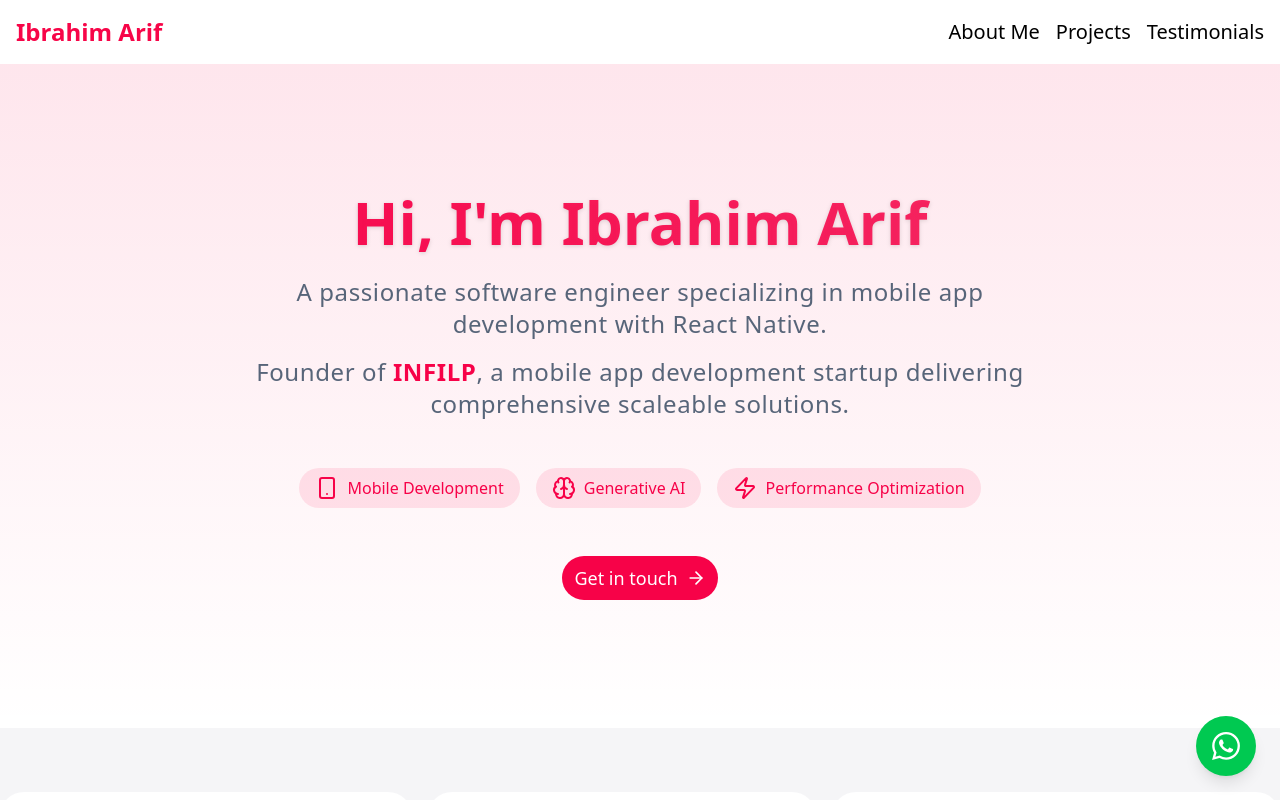
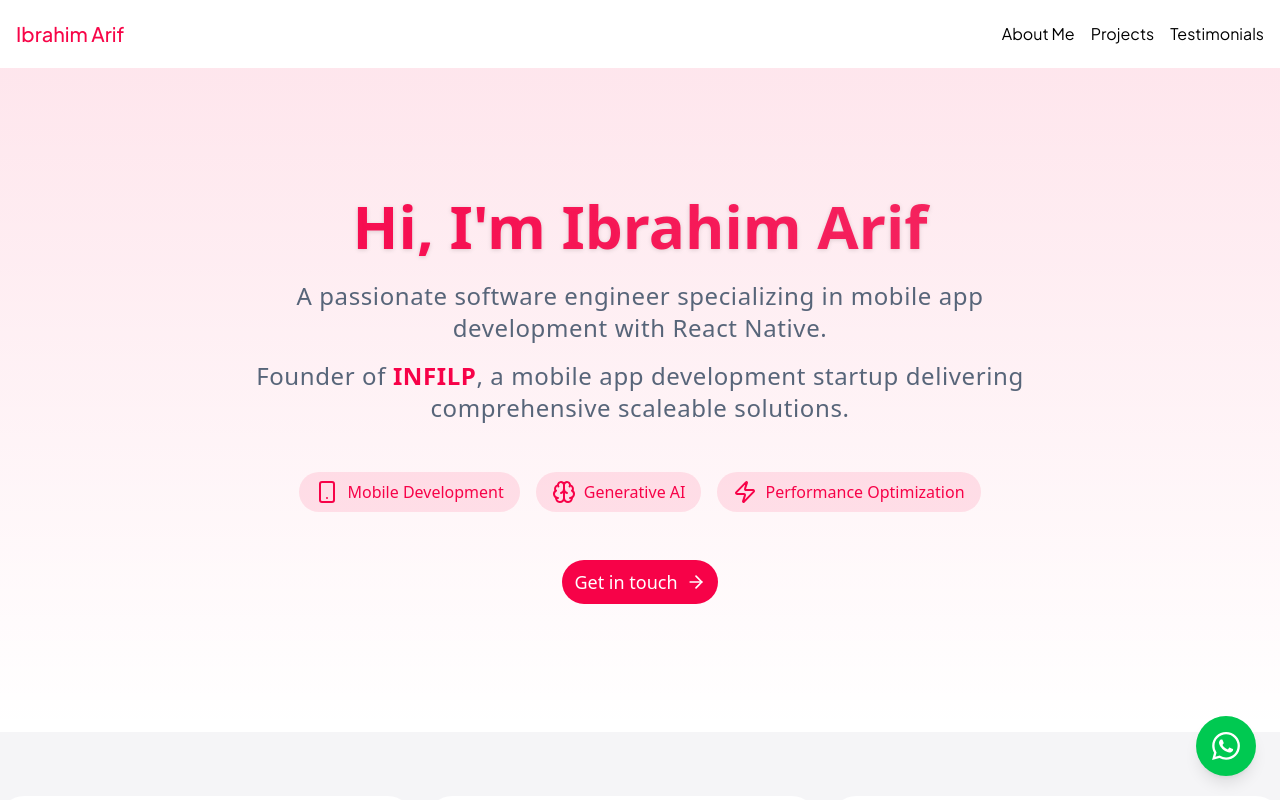
Before and after one commit to Ibrahim-Arif/personal-portfolio-redesign, a Next.js app: page / in a window 1280 px wide. Shown: the top 800 px of the page. Built offline with nearby package versions, Linux system fonts and the light colour scheme.

Commit message:
update navbar

```diff
--- a/src/app/globals.css
+++ b/src/app/globals.css
@@ -10,6 +10,15 @@
     font-family: var(--font-PlusJakartaSans);
     font-weight: 400;
   }
+  .font-PlusJakartaSans-regular {
+    font-family: var(--font-PlusJakartaSans);
+    font-weight: 400;
+  }
+  .font-PlusJakartaSans-medium {
+    font-family: var(--font-PlusJakartaSans);
+    font-weight: 500;
+  }
+
   .font-SfProDisplay-regular {
     font-family: var(--font-SfProDisplay);
     font-weight: 400;
--- a/src/app/layout.js
+++ b/src/app/layout.js
@@ -45,6 +45,16 @@ const PlusJakartaSans = localFont({
   src: [
     {
       path: "../../public/fonts/PlusJakartaSans-Italic.ttf",
+      weight: "400",
+      style: "normal",
+    },
+    {
+      path: "../../public/fonts/PlusJakartaSans-Medium.ttf",
+      weight: "500",
+      style: "normal",
+    },
+    {
+      path: "../../public/fonts/PlusJakartaSans-Regular.ttf",
       weight: "400",
       style: "normal",
     },
@@ -96,13 +106,9 @@ export default function RootLayout({ children }) {
   return (
     <html lang="en">
       <body
-        className={`${geistSans.variable} ${geistMono.variable} ${SfProDisplay.variable} ${PlusJakartaSans.variable} antialiased`}
+        className={`${geistSans.variable} ${geistMono.variable} ${SfProDisplay.variable} ${PlusJakartaSans.variable}  antialiased`}
       >
         <Header />
-        {/* <div
-          className="absolute top-5 right-0 bg-gradient-red w-2/3 sm:w-1/3 h-2/3 opacity-30 border-radius-80% blur-2xl"
-          style={{ "--gradient-direction": "to bottom left" }}
-        ></div> */}
         {children}
         <WhatsAppButton />
         <Footer />
--- a/src/component/Header.jsx
+++ b/src/component/Header.jsx
@@ -65,10 +65,10 @@ export default function Header() {
         isScrolled ? "bg-white/85 backdrop-blur-xs shadow-md" : "bg-transparent"
       }`}
     >
-      <nav className="max-w-[1320px] mx-auto px-4 py-4 flex justify-between items-center">
+      <nav className="max-w-[1320px] mx-auto px-4 py-4 md:py-5 flex justify-between items-center">
         <a
           href="#"
-          className="text-base md:text-2xl font-bold text-button"
+          className="text-base md:text-xl font-PlusJakartaSans-medium text-button"
           onClick={() => scrollToSection("top")}
         >
           Ibrahim Arif
@@ -100,10 +100,10 @@ export default function Header() {
             <li key={item.id}>
               <a
                 href={`#${item.id}`}
-                className={`transition-colors duration-200 sm:text-base md:text-[20px] ${
+                className={`transition-colors duration-200 sm:text-base md:text-[16px] ${
                   activeSection === item.id
-                    ? "text-red-500 font-regular"
-                    : "hover:text-red-500 text-black"
+                    ? "text-red-500 font-PlusJakartaSans-regular"
+                    : "hover:text-red-500 text-black font-PlusJakartaSans-regular"
                 }`}
                 onClick={(e) => {
                   e.preventDefault();
```
Also changed, not shown: public/fonts/PlusJakartaSans-Medium.ttf (added), public/fonts/PlusJakartaSans-Regular.ttf (added).
